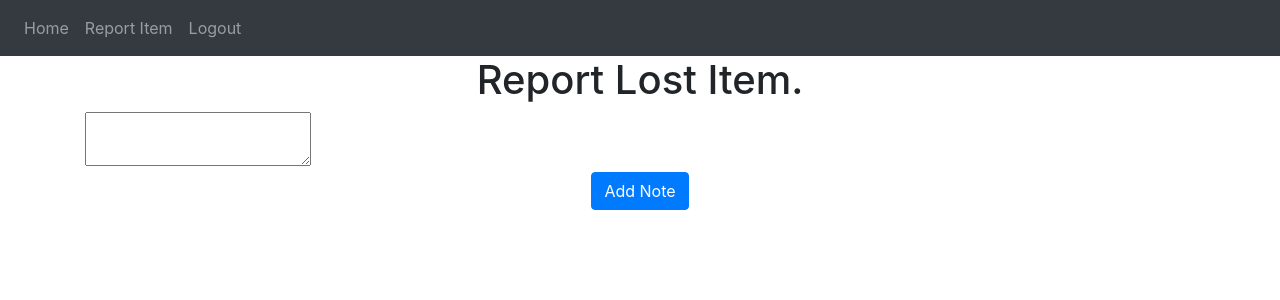
After one commit to Kharyybsam/MMU-Lost-and-Found-System, a Flask app: page /reportlostitem in a window 1280 px wide. The commit adds this page. Shown: the top 300 px of the page. Run offline with Flask 3, Linux system fonts and the light colour scheme; a user stored in the database is signed in; some libraries are stand-ins or nearby versions.

Commit message:
addednewbranch

```diff
--- a/tutorialFile/website/templates/base.html
+++ b/tutorialFile/website/templates/base.html
@@ -31,6 +31,7 @@
         <div class="navbar-nav">
           {% if user.is_authenticated %}
           <a class="nav-item nav-link" id="home" href="/">Home</a>
+          <a class="nav-item nav-link" id="reportitem" href="/reportitem">Report Item</a>
           <a class="nav-item nav-link" id="logout" href="/logout">Logout</a>
           {% else %}
           <a class="nav-item nav-link" id="login" href="/login">Login</a>
--- /dev/null
+++ b/tutorialFile/website/templates/reportlostitem.html
@@ -0,0 +1,15 @@
+{% extends "base.html" %} {% block title %}Home{% endblock %} {% block content
+    %}
+    <h1 align="center">Report Lost Item.</h1>
+
+
+
+
+<form method="POST">
+    <textarea name="note" id="note" class="form-contrssol"></textarea>
+    <br />
+    <div align="center">
+      <button type="submit" class="btn btn-primary">Add Note</button>
+    </div>
+  </form>
+{% endblock %}
--- a/tutorialFile/website/views.py
+++ b/tutorialFile/website/views.py
@@ -9,7 +9,7 @@ views = Blueprint('views', __name__)
 
 @views.route('/', methods=['GET', 'POST'])
 @login_required
-def home():
+def home():   #this function wil run whenever we go to "/"
     if request.method == 'POST':
         note = request.form.get('note')#Gets the note from the HTML
 
@@ -35,3 +35,31 @@ def delete_note():
             db.session.commit()
 
     return jsonify({})
+
+@views.route('/reportitem')
+@login_required
+def reportitempage():
+
+    return render_template("reportitem.html",user=current_user)
+
+
+@views.route('/reportfounditem',methods=['GET', 'POST'])
+@login_required
+def reportfounditempage():
+
+    return render_template("reportfounditem.html",user=current_user)
+
+@views.route('/reportlostitem',methods=['GET', 'POST'])
+@login_required
+def reportlostitempage():
+    if request.method == 'POST':
+        note = request.form.get('note')#Gets the note from the HTML
+
+        if len(note) < 1:
+            flash('Note is too short!', category='error')
+        else:
+            new_note = Note(data=note, user_id=current_user.id)  #providing the schema for the note
+            db.session.add(new_note) #adding the note to the database
+            db.session.commit()
+            flash('Note added!', category='success')
+    return render_template("reportlostitem.html",user=current_user)
```
Also changed, not shown: tutorialFile/website/templates/home.html (+3 -9 lines), tutorialFile/website/templates/reportfounditem.html (added, +7 -0 lines), tutorialFile/website/templates/reportitem.html (added, +7 -0 lines), tutorialFile/instance/database.db.
